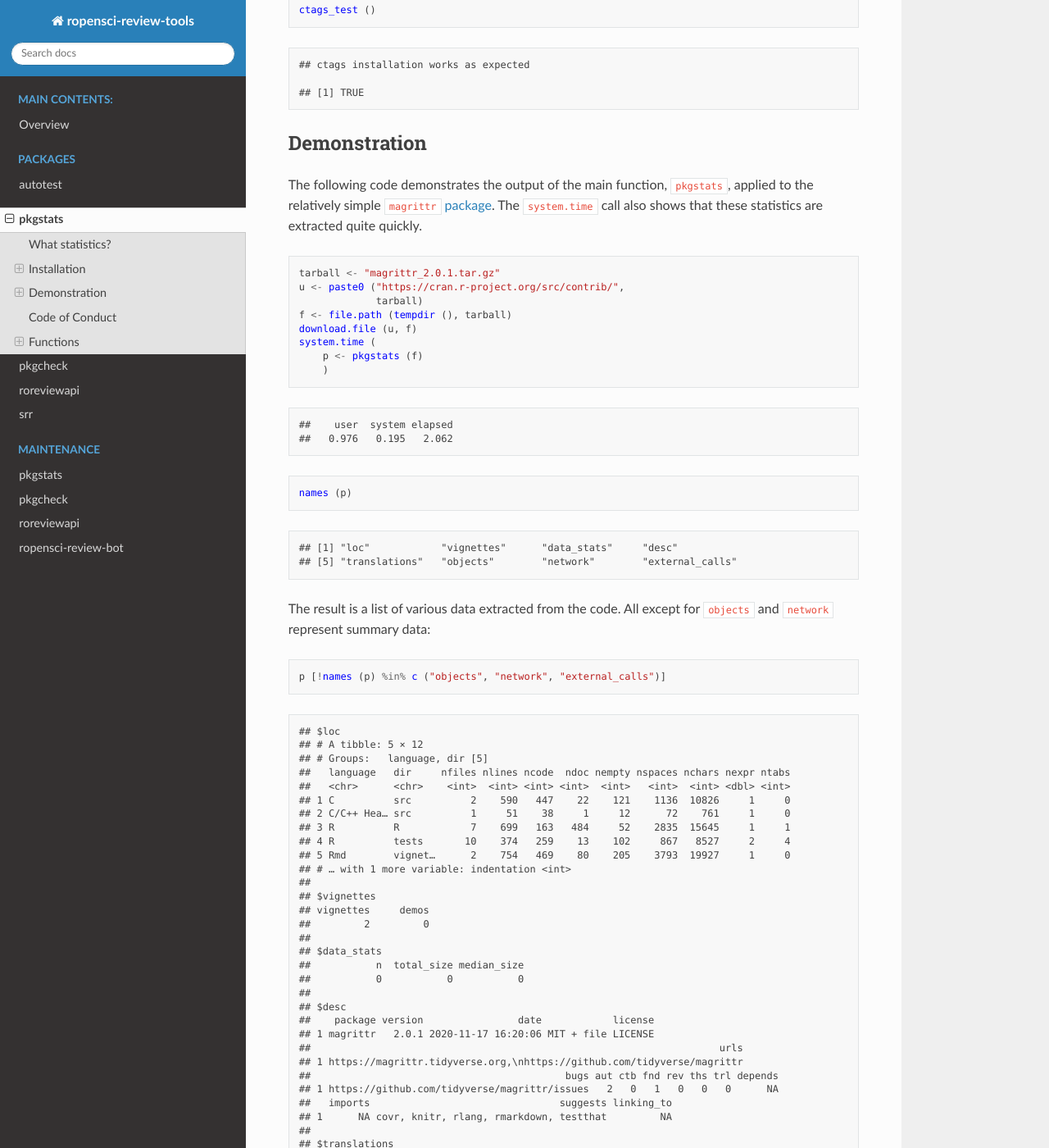
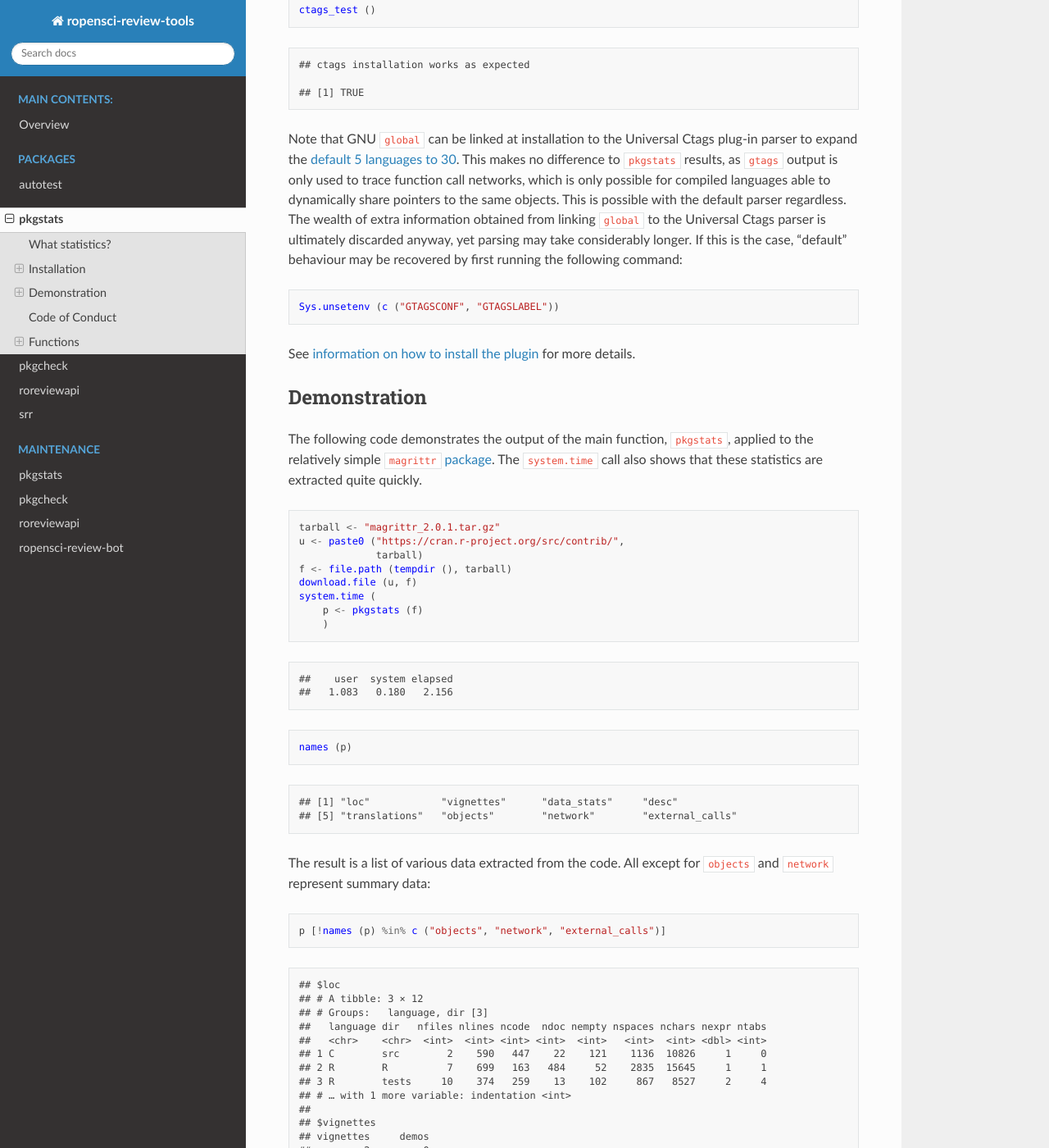
Before and after one commit to ropensci-review-tools/ropensci-review-tools, a Sphinx documentation site: the page built from docs/pkgstats/pkgstats.md, in a window 1280 px wide and 1400 px high, scrolled down 1943 px. Shown: the whole window at 82% size. Built offline with Sphinx 7.4.7 and the Read the Docs theme 2.0.0, drawn with Linux system fonts in a browser that asks for light colours; some of the changed text lies outside the part shown.

Commit message:
update pkgstats readme

````diff
--- a/docs/pkgstats/pkgstats.md
+++ b/docs/pkgstats/pkgstats.md
@@ -114,6 +114,26 @@ ctags_test ()
 
     ## [1] TRUE
 
+Note that GNU `global` can be linked at installation to the Universal
+Ctags plug-in parser to expand the [default 5 languages to
+30](https://www.gnu.org/software/global/). This makes no difference to
+`pkgstats` results, as `gtags` output is only used to trace function
+call networks, which is only possible for compiled languages able to
+dynamically share pointers to the same objects. This is possible with
+the default parser regardless. The wealth of extra information obtained
+from linking `global` to the Universal Ctags parser is ultimately
+discarded anyway, yet parsing may take considerably longer. If this is
+the case, “default” behaviour may be recovered by first running the
+following command:
+
+``` r
+Sys.unsetenv (c ("GTAGSCONF", "GTAGSLABEL"))
+```
+
+See [information on how to install the
+plugin](https://cvs.savannah.gnu.org/viewvc/global/global/plugin-factory/PLUGIN_HOWTO.pygments?revision=1.6&view=markup)
+for more details.
+
 ## Demonstration
 
 The following code demonstrates the output of the main function,
@@ -133,7 +153,7 @@ system.time (
 ```
 
     ##    user  system elapsed
-    ##   0.976   0.195   2.062
+    ##   1.083   0.180   2.156
 
 ``` r
 names (p)
@@ -150,15 +170,13 @@ p [!names (p) %in% c ("objects", "network", "external_calls")]
 ```
 
     ## $loc
-    ## # A tibble: 5 × 12
-    ## # Groups:   language, dir [5]
-    ##   language   dir     nfiles nlines ncode  ndoc nempty nspaces nchars nexpr ntabs
-    ##   <chr>      <chr>    <int>  <int> <int> <int>  <int>   <int>  <int> <dbl> <int>
-    ## 1 C          src          2    590   447    22    121    1136  10826     1     0
-    ## 2 C/C++ Hea… src          1     51    38     1     12      72    761     1     0
-    ## 3 R          R            7    699   163   484     52    2835  15645     1     1
-    ## 4 R          tests       10    374   259    13    102     867   8527     2     4
-    ## 5 Rmd        vignet…      2    754   469    80    205    3793  19927     1     0
+    ## # A tibble: 3 × 12
+    ## # Groups:   language, dir [3]
+    ##   language dir   nfiles nlines ncode  ndoc nempty nspaces nchars nexpr ntabs
+    ##   <chr>    <chr>  <int>  <int> <int> <int>  <int>   <int>  <int> <dbl> <int>
+    ## 1 C        src        2    590   447    22    121    1136  10826     1     0
+    ## 2 R        R          7    699   163   484     52    2835  15645     1     1
+    ## 3 R        tests     10    374   259    13    102     867   8527     2     4
     ## # … with 1 more variable: indentation <int>
     ##
     ## $vignettes
@@ -438,7 +456,7 @@ head (p$objects)
     ## 5              NA              NA           54
     ## 6              NA              NA           54
 
-The `magrittr` package has a total of 195 objects, which the following
+The `magrittr` package has a total of 191 objects, which the following
 lines provide some insight into.
 
 ``` r
@@ -446,8 +464,8 @@ table (p$objects$language)
 ```
 
     ##
-    ##   C C++   R
-    ##  64   4 127
+    ##   C   R
+    ##  64 127
 
 ``` r
 table (p$objects$kind)
@@ -455,7 +473,7 @@ table (p$objects$kind)
 
     ##
     ##        enum    function functionVar   globalVar        list       macro
-    ##           1          95          27          30           1           4
+    ##           1          92          27          30           1           3
     ##      member      struct    variable
     ##           4           2          31
 
@@ -479,9 +497,7 @@ table (p$objects$kind [p$objects$language == "C"])
 table (p$objects$kind [p$objects$language == "C++"])
 ```
 
-    ##
-    ## function    macro
-    ##        3        1
+    ## < table of extent 0 >
 
 ### Network
 
@@ -503,7 +519,7 @@ head (p$network)
     ## 5 R/debug_pipe.R    28 debug_fseq functions        R           2              0
     ## 6 R/debug_pipe.R    35 debug_fseq functions        R           2              0
     ##   cluster_undir centrality_undir
-    ## 1             1               20
+    ## 1             1               17
     ## 2             2                0
     ## 3             2                0
     ## 4             2                0
````
Also changed, not shown: other parts of docs/pkgstats/pkgstats.md (+5 -5 lines).
